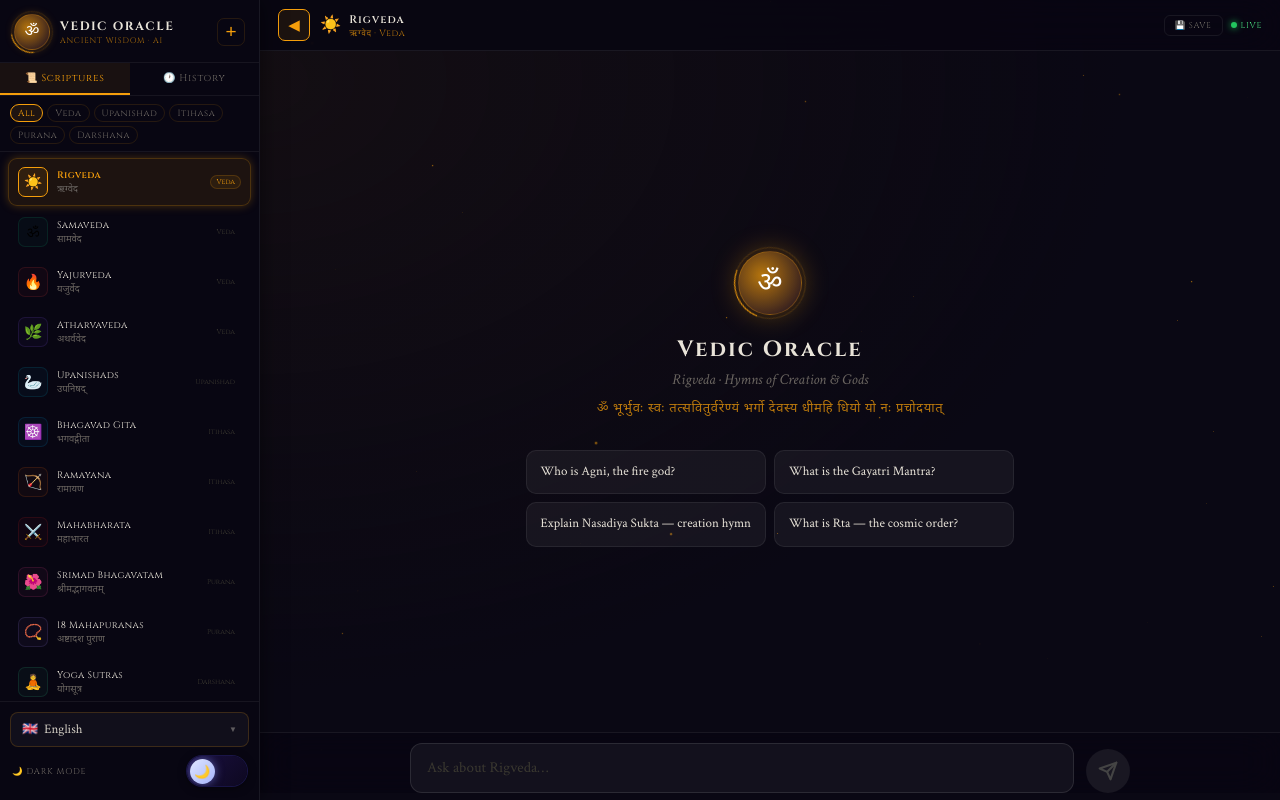
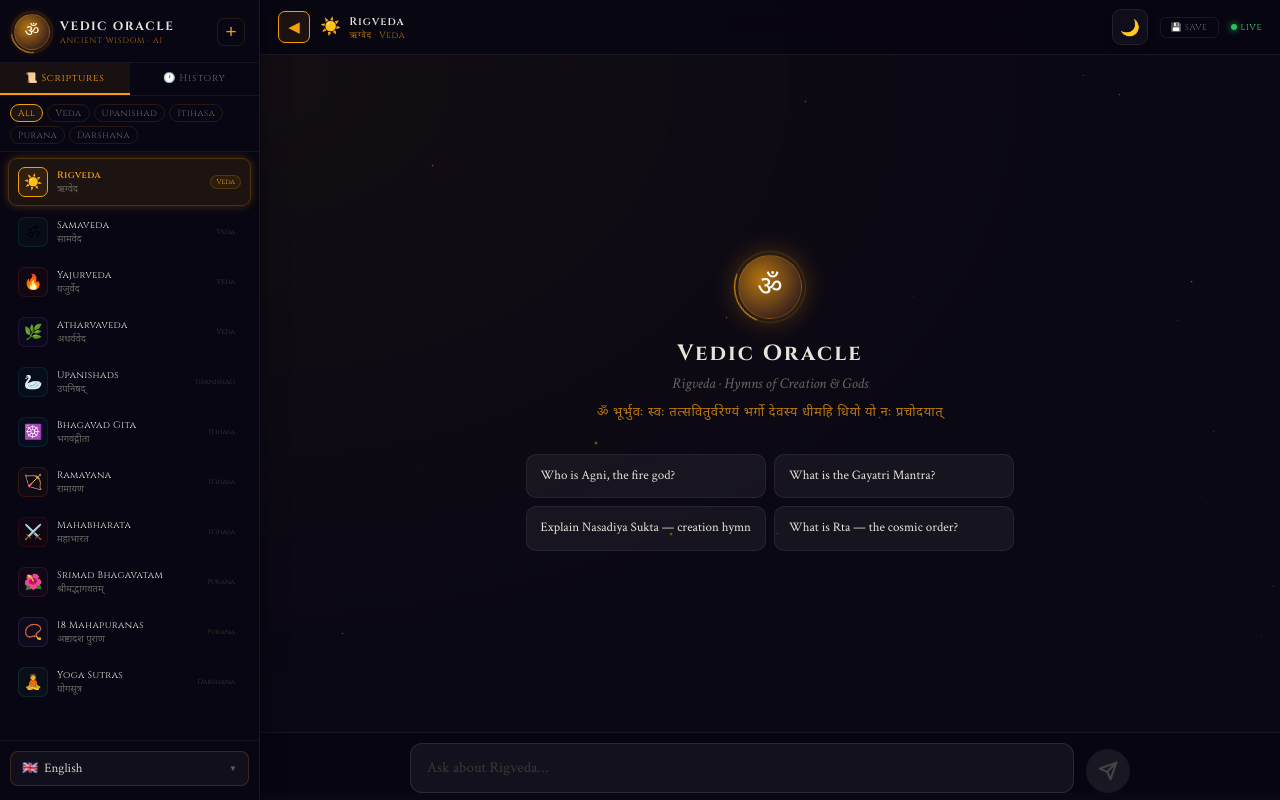
Before and after one commit to neevlila/vedic-oracle, a React (Vite) app: page / in a window 1280 px wide. Built offline with nearby package versions, Linux system fonts and the light colour scheme.

Commit message:
change the positiion and interface of the dark mode and light mode toggle button

```diff
--- a/src/App.jsx
+++ b/src/App.jsx
@@ -236,56 +236,28 @@ const TypingRow = ({ color, label }) => (
 // ── Animated Theme Toggle ──────────────────────────────────────────────────────
 const ThemeToggle = ({ isDark, toggle }) => (
   <button onClick={toggle} style={{
-    width: 60, height: 30, borderRadius: 15, border: "none", cursor: "pointer",
-    background: isDark ? "linear-gradient(135deg,#1a1040,#0d0820)"
-      : "linear-gradient(135deg,#ffe066,#fbbf24)",
+    width: 36, height: 36, borderRadius: 9, border: "1px solid rgba(255,255,255,0.08)",
+    background: isDark ? "rgba(255,255,255,0.04)" : "rgba(0,0,0,0.04)",
+    cursor: "pointer", display: "flex", alignItems: "center", justifyContent: "center",
+    transition: "all 0.2s cubic-bezier(0.4, 0, 0.2, 1)",
     position: "relative", overflow: "hidden", flexShrink: 0,
-    boxShadow: isDark ? "0 0 0 1px #4f46e544,0 2px 8px #0008"
-      : "0 0 0 1px #f59e0b55,0 2px 8px #f59e0b22",
-    transition: "background 0.4s, box-shadow 0.4s",
-  }}>
-    {isDark && (
-      <>
-        {[{ top: "5px", left: "8px", s: 1.5 }, { top: "17px", left: "13px", s: 1 }, { top: "7px", left: "23px", s: 2 }].map((st, i) => (
-          <div key={i} style={{
-            position: "absolute", top: st.top, left: st.left,
-            width: st.s, height: st.s, borderRadius: "50%", background: "#c7d2fe",
-            animation: `starPulse ${1.4 + i * 0.5}s ${i * 0.25}s infinite alternate`,
-          }} />
-        ))}
-        <div style={{
-          position: "absolute", top: "50%", left: 6, marginTop: -7,
-          width: 14, height: 14, borderRadius: "50%",
-          border: "1px solid #818cf844",
-          animation: "rotateSlow 3s linear infinite", pointerEvents: "none",
-        }} />
-      </>
-    )}
-    {!isDark && (
-      <div style={{ position: "absolute", top: "50%", right: 9, transform: "translateY(-50%)" }}>
-        {Array.from({ length: 8 }, (_, i) => (
-          <div key={i} style={{
-            position: "absolute", top: 0, left: 0,
-            width: 10, height: 1.5, background: "#92400e",
-            borderRadius: 2, opacity: 0.45, transformOrigin: "0 50%",
-            transform: `rotate(${i * 45}deg) translateX(5px)`,
-            animation: `rayPulse 2s ${i * 0.12}s infinite alternate`,
-          }} />
-        ))}
-      </div>
-    )}
-    <div style={{
-      position: "absolute", top: 2.5,
-      left: isDark ? 2.5 : 32,
-      width: 25, height: 25, borderRadius: "50%",
-      background: isDark ? "linear-gradient(135deg,#e0e7ff,#a5b4fc)"
-        : "linear-gradient(135deg,#fef3c7,#f59e0b)",
-      boxShadow: isDark ? "0 0 10px #818cf899" : "0 0 12px #f59e0baa",
-      transition: "left 0.33s cubic-bezier(0.34,1.56,0.64,1)",
-      display: "flex", alignItems: "center", justifyContent: "center", fontSize: 13, zIndex: 1,
+    boxShadow: isDark ? "0 2px 8px rgba(0,0,0,0.2)" : "0 2px 8px rgba(0,0,0,0.05)",
+  }}
+    onMouseEnter={e => {
+      e.currentTarget.style.background = isDark ? "rgba(255,255,255,0.08)" : "rgba(0,0,0,0.06)";
+      e.currentTarget.style.transform = "translateY(-1px)";
+    }}
+    onMouseLeave={e => {
+      e.currentTarget.style.background = isDark ? "rgba(255,255,255,0.04)" : "rgba(0,0,0,0.04)";
+      e.currentTarget.style.transform = "translateY(0)";
+    }}
+  >
+    <span style={{
+      fontSize: 16, transition: "transform 0.4s cubic-bezier(0.34, 1.56, 0.64, 1)",
+      transform: isDark ? "scale(1) rotate(0deg)" : "scale(1) rotate(360deg)"
     }}>
       {isDark ? "🌙" : "☀️"}
-    </div>
+    </span>
   </button>
 );
 
@@ -801,18 +773,6 @@ export default function VedicOracle() {
               display: "flex", flexDirection: "column", gap: 9, flexShrink: 0,
             }}>
               <LangPicker lang={lang} setLang={setLang} ac={ac} isDark={isDark} />
-              <div style={{
-                display: "flex", alignItems: "center",
-                justifyContent: "space-between", padding: "0 2px"
-              }}>
-                <span style={{
-                  fontFamily: "'Cinzel',serif", fontSize: 8.5,
-                  color: T.subtext, letterSpacing: "0.1em", userSelect: "none"
-                }}>
-                  {isDark ? "🌙 DARK MODE" : "☀️ LIGHT MODE"}
-                </span>
-                <ThemeToggle isDark={isDark} toggle={() => setIsDark(d => !d)} />
-              </div>
             </div>
           </>)}
         </div>
@@ -867,7 +827,8 @@ export default function VedicOracle() {
               </div>
             </div>
 
-            <div style={{ marginLeft: "auto", display: "flex", alignItems: "center", gap: 8, flexShrink: 0 }}>
+            <div style={{ marginLeft: "auto", display: "flex", alignItems: "center", gap: 12, flexShrink: 0 }}>
+              <ThemeToggle isDark={isDark} toggle={() => setIsDark(d => !d)} />
               <button
                 onClick={() => { saveToHistory(msgs, sc); setSideTab("history"); if (!sideOpen) setSideOpen(true); }}
                 style={{
```
